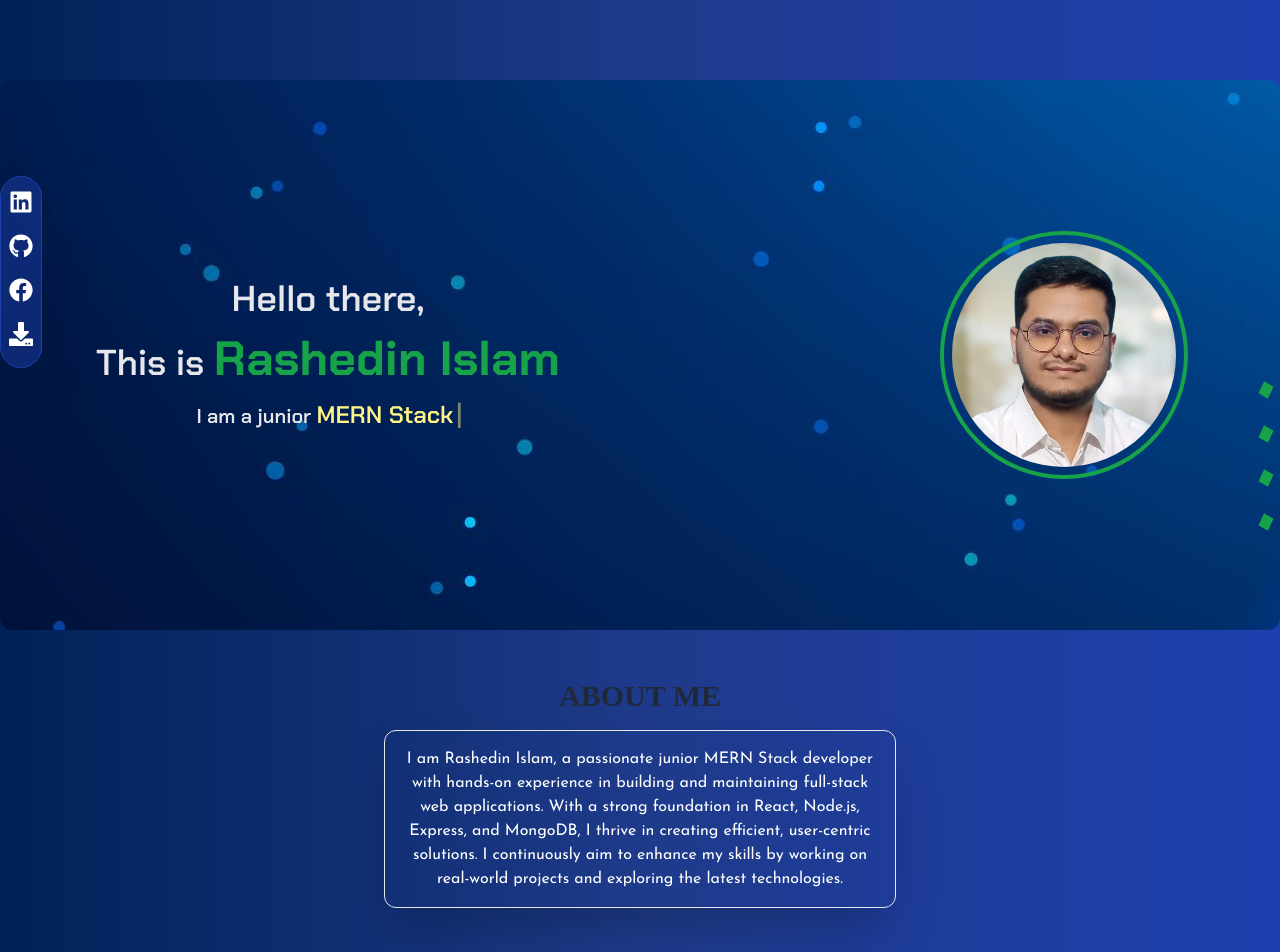
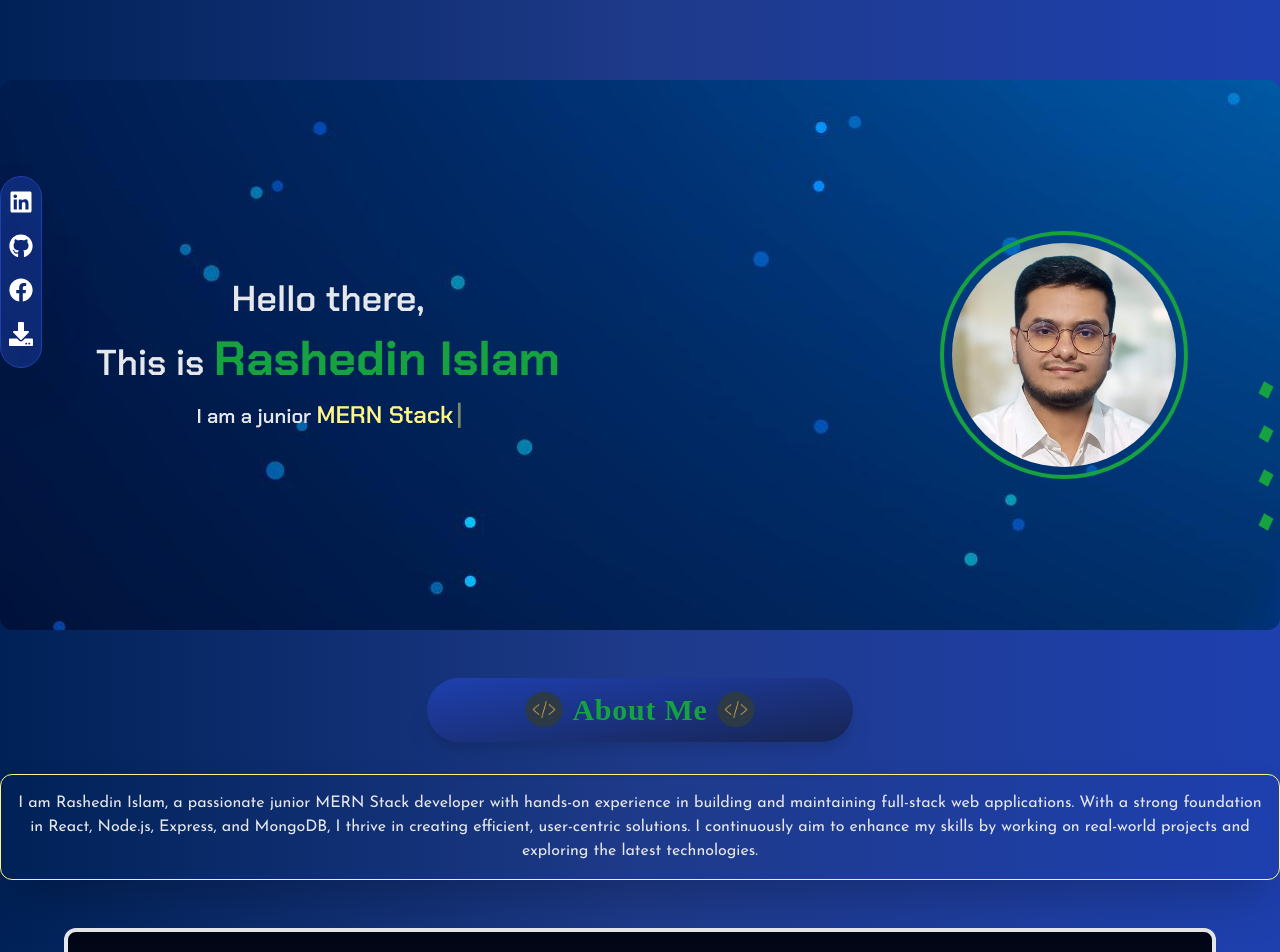
Before and after one commit to Rashedin-063/Example-Portfolio-1, a React (Vite) app: page / in a window 1280 px wide. Shown: the top 952 px of the page. Built offline with nearby package versions, Linux system fonts and the light colour scheme; a web font is replaced by a local one.

Commit message:
section titel added

```diff
--- a/src/components/About.jsx
+++ b/src/components/About.jsx
@@ -1,15 +1,27 @@
+import SectionTitle from "./SectionTitle";
 
 const About = () => {
   return (
-    <div className="text-center font-josefin">
-      <h2 className='text-3xl uppercase mb-4 font-semibold font-playWrite'>About Me</h2>
-      <div className="max-w-lg mx-auto border shadow-2xl p-4 rounded-xl text-white">
-        I am Rashedin Islam, a passionate junior MERN Stack developer with
-        hands-on experience in building and maintaining full-stack web
-        applications. With a strong foundation in React, Node.js, Express, and
-        MongoDB, I thrive in creating efficient, user-centric solutions. I
-        continuously aim to enhance my skills by working on real-world projects
-        and exploring the latest technologies.
+    <div
+      data-aos='fade-up'
+      data-aos-duration='2000'
+      data-aos-once='true'
+      className='text-center font-josefin'
+    >
+      <SectionTitle title='About Me' />
+
+      <div>
+        <div>
+
+        </div>
+        <div className=' border border-yellow-sunshine shadow-2xl p-4 rounded-xl text-pure-white'>
+          I am Rashedin Islam, a passionate junior MERN Stack developer with
+          hands-on experience in building and maintaining full-stack web
+          applications. With a strong foundation in React, Node.js, Express, and
+          MongoDB, I thrive in creating efficient, user-centric solutions. I
+          continuously aim to enhance my skills by working on real-world
+          projects and exploring the latest technologies.
+        </div>
       </div>
     </div>
   );
--- a/src/components/Banner.jsx
+++ b/src/components/Banner.jsx
@@ -1,7 +1,6 @@
 import { Typewriter } from 'react-simple-typewriter';
-import BannerBg from '../assets/bannerImg.jpg'
-import Profile from '../assets/profileImage.jpg'
-
+import BannerBg from '../assets/bannerImg.jpg';
+import Profile from '../assets/profileImage.jpg';
 
 const Banner = () => {
   return (
@@ -24,7 +23,7 @@ const Banner = () => {
         <h2 className='text-4xl font-semibold'>Hello there,</h2>
         <h2 className='text-4xl font-semibold'>
           This is{' '}
-          <span className='text-green-600 font-bold text-5xl'>
+          <span className='text-green-lantern font-bold text-5xl'>
             Rashedin Islam
           </span>
         </h2>
@@ -52,11 +51,11 @@ const Banner = () => {
       >
         <img
           src={Profile}
-          className='w-48 h-48 lg:w-60 lg:h-60 rounded-full outline outline-4 object-cover p-2 outline-green-600'
+          className='w-48 h-48 lg:w-60 lg:h-60 rounded-full outline outline-4 object-cover p-2 outline-green-lantern'
           alt=''
         />
       </div>
     </div>
   );
-}
-export default Banner
+};
+export default Banner;
--- a/src/components/Menu.jsx
+++ b/src/components/Menu.jsx
@@ -2,10 +2,8 @@ import { NavLink } from 'react-router-dom';
 import PropTypes from 'prop-types';
 import { Fade } from 'react-awesome-reveal';
 
-const Menu = ({items = []}) => {
-
-  console.log(items)
-
+const Menu = ({ items = [] }) => {
+  console.log(items);
 
   return (
     <Fade cascade damping={0.3}>
@@ -16,7 +14,7 @@ const Menu = ({items = []}) => {
               to={to}
               className={({ isActive }) =>
                 isActive
-                  ? 'text-base lg:text-lg rounded-none hover:bg-transparent text-green-600 font-semibold animate-pulse-3'
+                  ? 'text-base lg:text-lg rounded-none hover:bg-transparent text-green-lantern font-semibold animate-pulse-3'
                   : 'hover:transition hover:duration-700   hover:bg-transparent hover:rounded-none hover:font-semibold hover:-translate-y-1'
               }
             >
@@ -31,6 +29,6 @@ const Menu = ({items = []}) => {
 
 Menu.propTypes = {
   items: PropTypes.array,
-}
+};
 
 export default Menu;
--- /dev/null
+++ b/src/components/SectionTitle.jsx
@@ -0,0 +1,20 @@
+import PropTypes from 'prop-types';
+import codeLogo from '../assets/codeLogo.png';
+
+const SectionTitle = ({ title }) => {
+  return (
+    <div className='flex items-center justify-center bg-gradient-to-br from-blue-800 to-blue-950 h-16 w-2/3 lg:w-1/3 mx-auto rounded-full mb-8 drop-shadow-xl'>
+      <img className='w-10 h-10' src={codeLogo} alt='' />
+      <h2 className='text-3xl tracking-wide mb-12 font-sevillana mt-12 text-green-lantern mx-2 font-semibold'>
+        {title}
+      </h2>
+      <img className='w-10 h-10' src={codeLogo} alt='' />
+    </div>
+  );
+};
+
+SectionTitle.propTypes = {
+  title: PropTypes.string.isRequired,
+};
+
+export default SectionTitle;
--- a/src/components/SkillCard.jsx
+++ b/src/components/SkillCard.jsx
@@ -22,13 +22,12 @@ const SkillCard = ({ skill }) => {
   );
 };
 
-
 const Skills = () => {
   return (
     <section className='py-12 bg-slate-950 rounded-xl border-4 w-[90vw] mx-auto'>
       <div className='max-w-5xl mx-auto'>
-        <h2 className='text-3xl font-bold text-center text-green-600 mb-8 font-sevillana'>
-         My Skills
+        <h2 className='text-3xl font-bold text-center text-green-lantern mb-8 font-sevillana'>
+          My Skills
         </h2>
 
         {/* Marquee for skills */}
--- a/src/components/WhyHireMe.jsx
+++ b/src/components/WhyHireMe.jsx
@@ -2,7 +2,7 @@ const WhyHireMe = () => {
   return (
     <section className=' py-12 px-6 lg:px-20'>
       <div>
-        <h2 className='text-3xl font-bold text-center text-green-600 mb-8 font-playWrite'>
+        <h2 className='text-3xl font-bold text-center text-green-lantern mb-8 font-playWrite'>
           Why Should You Hire Me?
         </h2>
         <div className='space-y-6 text-white leading-relaxed font-light font-josefin px-4'>
--- a/src/pages/shared/RightSidebar.jsx
+++ b/src/pages/shared/RightSidebar.jsx
@@ -1,10 +1,10 @@
 const RightSidebar = () => {
   return (
     <div className=' flex flex-col justify-center items-center gap-y-8 fixed mt-48'>
-      <div className='h-3 w-3 bg-green-600 -skew-x-[25deg] skew-y-[25deg] '></div>
-      <div className='h-3 w-3 bg-green-600 -skew-x-[25deg] skew-y-[25deg] '></div>
-      <div className='h-3 w-3 bg-green-600 -skew-x-[25deg] skew-y-[25deg] '></div>
-      <div className='h-3 w-3 bg-green-600 -skew-x-[25deg] skew-y-[25deg] '></div>
+      <div className='h-3 w-3 bg-green-lantern -skew-x-[25deg] skew-y-[25deg] '></div>
+      <div className='h-3 w-3 bg-green-lantern -skew-x-[25deg] skew-y-[25deg] '></div>
+      <div className='h-3 w-3 bg-green-lantern -skew-x-[25deg] skew-y-[25deg] '></div>
+      <div className='h-3 w-3 bg-green-lantern -skew-x-[25deg] skew-y-[25deg] '></div>
     </div>
   );
 };
--- a/tailwind.config.js
+++ b/tailwind.config.js
@@ -27,7 +27,7 @@ module.exports = {
         'yellow-sunshine': '#fff487',
         'midnight-gray': '	##3c3c3c',
         'deep-ocean': '#004080',
-        'green-lantern': '#046645',
+        'green-lantern': '#16A240',
         'pure-white': '#E5E7EB',
         'charcoal-gray': '#000000',
       },
```
Also changed, not shown: src/assets/codeLogo.png (added).
